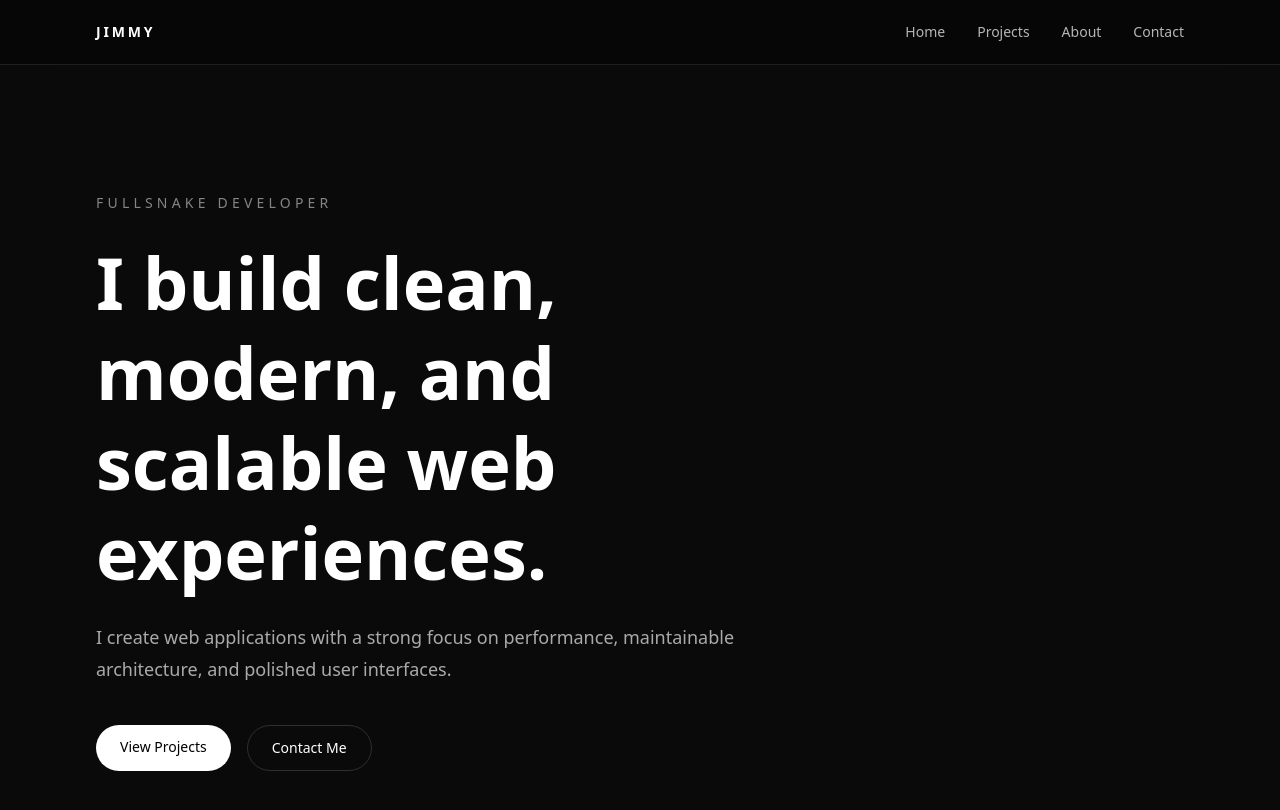
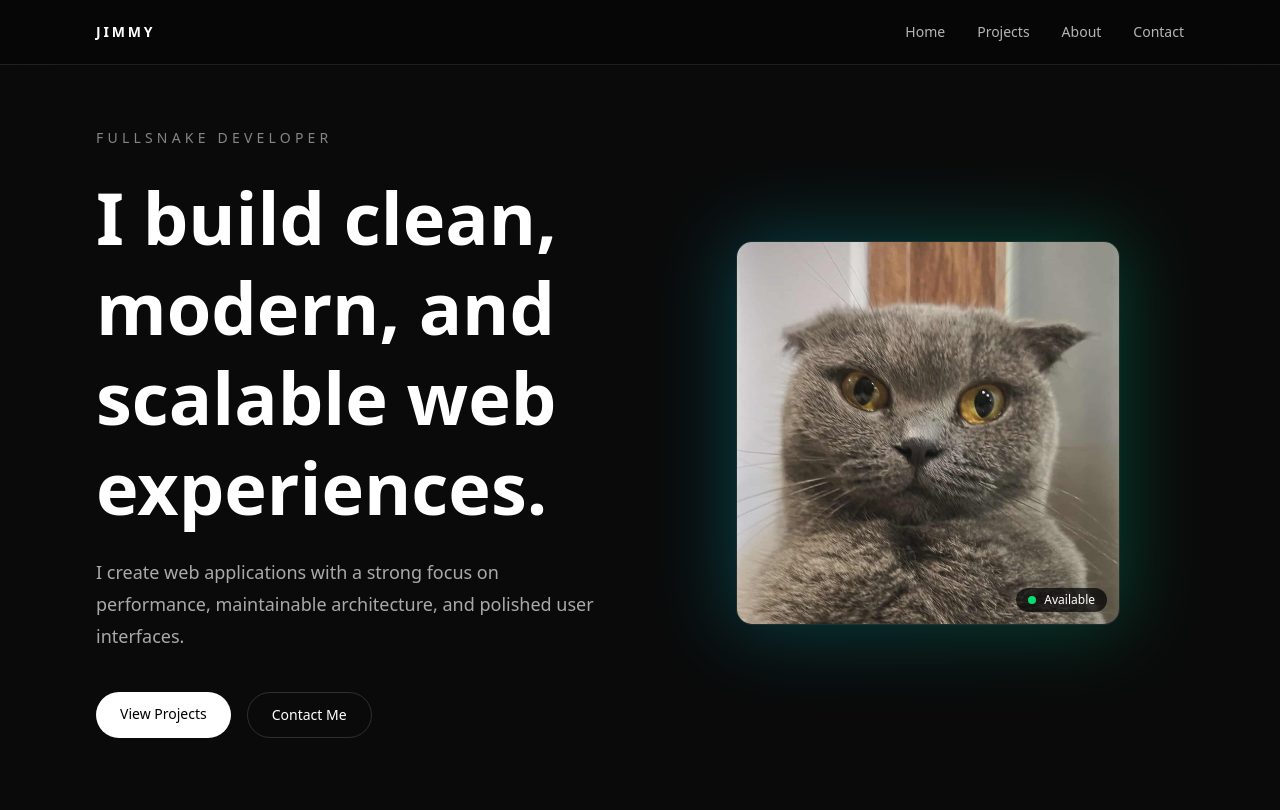
Before and after one commit to Jimmy-02/Porfolio, a Next.js app in the folder apps/web/: page / in a window 1280 px wide. Shown: the top 810 px of the page. Built offline with nearby package versions, Linux system fonts and the light colour scheme.

Commit message:
feat: add picture

```diff
--- a/apps/web/components/Hero.tsx
+++ b/apps/web/components/Hero.tsx
@@ -1,10 +1,14 @@
+import Image from "next/image";
 import Container from "@/components/Container";
 
 export default function Hero() {
   return (
-    <section className="relative overflow-hidden py-24 md:py-32">
+    <section className="relative flex min-h-[calc(100vh-64px)] items-center overflow-hidden">
+      <div className="absolute inset-0 -z-10 bg-[radial-gradient(circle_at_top,rgba(0,255,200,0.15),transparent_60%)]" />
+
       <Container>
-        <div className="max-w-3xl">
+        <div className="grid items-center gap-16 md:grid-cols-2">
+          <div>
             <p className="mb-6 text-sm uppercase tracking-[0.3em] text-white/50">
               Fullsnake Developer
             </p>
@@ -13,7 +17,7 @@ export default function Hero() {
               I build clean, modern, and scalable web experiences.
             </h1>
 
-          <p className="mt-6 max-w-2xl text-base leading-8 text-white/65 md:text-lg">
+            <p className="mt-6 max-w-xl text-base leading-8 text-white/65 md:text-lg">
               I create web applications with a strong focus on performance,
               maintainable architecture, and polished user interfaces.
             </p>
@@ -34,6 +38,26 @@ export default function Hero() {
               </a>
             </div>
           </div>
+
+          <div className="relative mx-auto w-full max-w-sm">
+            <div className="absolute -inset-1 rounded-2xl bg-linear-to-r from-cyan-500 to-emerald-500 opacity-30 blur-2xl" />
+
+            <div className="relative h-96 overflow-hidden rounded-2xl border border-white/10 bg-black/40 backdrop-blur-xl">
+              <Image
+                src="/fip.png"
+                alt="avatar"
+                className="h-full w-full object-cover"
+                fill
+                sizes="(max-width: 768px) 100vw, (max-width: 1200px) 50vw, 33vw"
+              />
+
+              <div className="absolute bottom-3 right-3 flex items-center gap-2 rounded-full bg-black/70 px-3 py-1 text-xs text-white">
+                <span className="h-2 w-2 rounded-full bg-green-400" />
+                Available
+              </div>
+            </div>
+          </div>
+        </div>
       </Container>
     </section>
   );
```
Also changed, not shown: apps/web/public/fip.png (added). Lines whose indentation alone changed are shown as unchanged.
